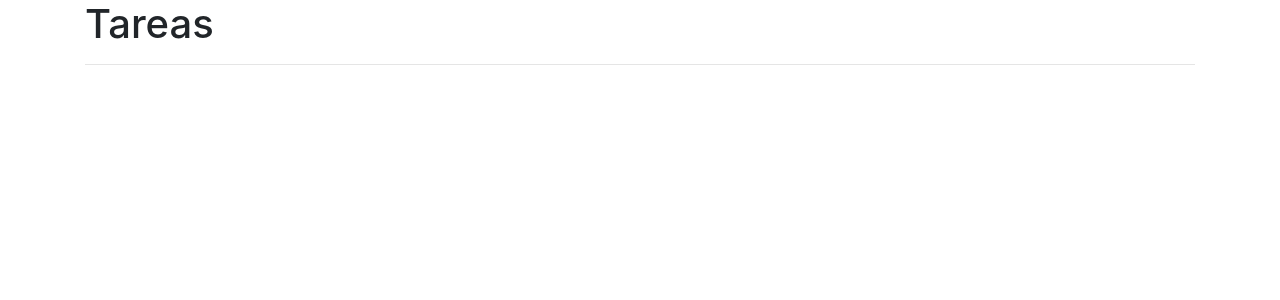
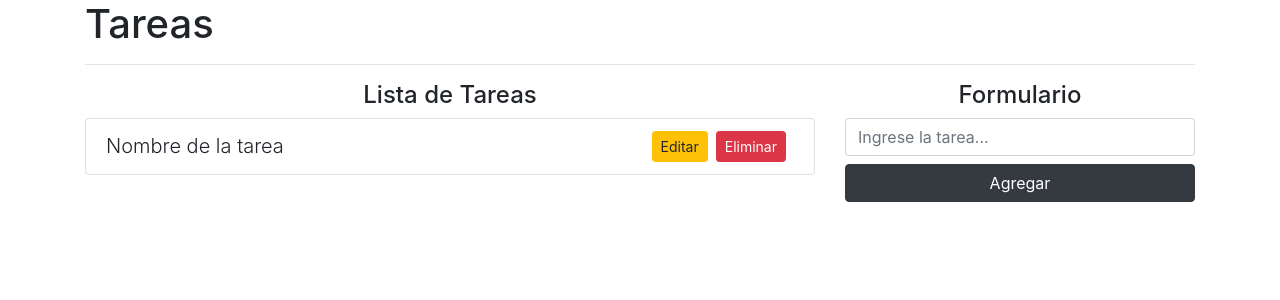
Before and after one commit to Chalo21/crud, a React (Create React App) app: page / in a window 1280 px wide. Shown: the top 300 px of the page. Built offline with nearby package versions, Linux system fonts and the light colour scheme.

Commit message:
Agregar
Funcionamiento botón agregar

```diff
--- a/package.json
+++ b/package.json
@@ -6,6 +6,7 @@
     "@testing-library/jest-dom": "^5.11.4",
     "@testing-library/react": "^11.1.0",
     "@testing-library/user-event": "^12.1.10",
+    "lodash": "^4.17.20",
     "react": "^17.0.1",
     "react-dom": "^17.0.1",
     "react-scripts": "4.0.2",
--- a/src/App.js
+++ b/src/App.js
@@ -1,10 +1,53 @@
-import React from 'react'
+import React, { useState } from 'react'
+import { isEmpty } from 'lodash'
 
 function App() {
+  const [task, setTask] = useState("")
+  const addTask = (e) => {
+    e.preventDefault()
+    if (isEmpty(task)){
+      console.log("task empty")
+      return
+    }
+
+    console.log("Ok")
+    setTask("")
+  }
+
   return (
     <div className = "container mt=5" >
       <h1>Tareas</h1>
       <hr/>
+      <div className="row">
+        <div className="col-8">
+          <h4 className="text-center">Lista de Tareas</h4>
+          <ul className="list-group">
+            <li className="list-group-item">
+              <span className="lead">Nombre de la tarea</span>
+              <button className="btn btn-danger btn-sm float-right mx-2">Eliminar</button>
+              <button className="btn btn-warning btn-sm float-right">Editar</button>
+            </li>
+          </ul>
+        </div>
+        <div className="col-4">
+          <h4 className="text-center">Formulario</h4>
+          <form onSubmit={addTask}>
+            <input
+              type="text"
+              className="form-control mb-2"
+              placeholder="Ingrese la tarea..."
+              onChange={(text) => setTask(text.target.value)}
+              value={task}
+            />
+            <button
+              className="btn btn-dark btn-block"
+              type="submit"
+            >
+              Agregar
+            </button>
+          </form>
+        </div>
+      </div>
     </div>
   )
 }
```
